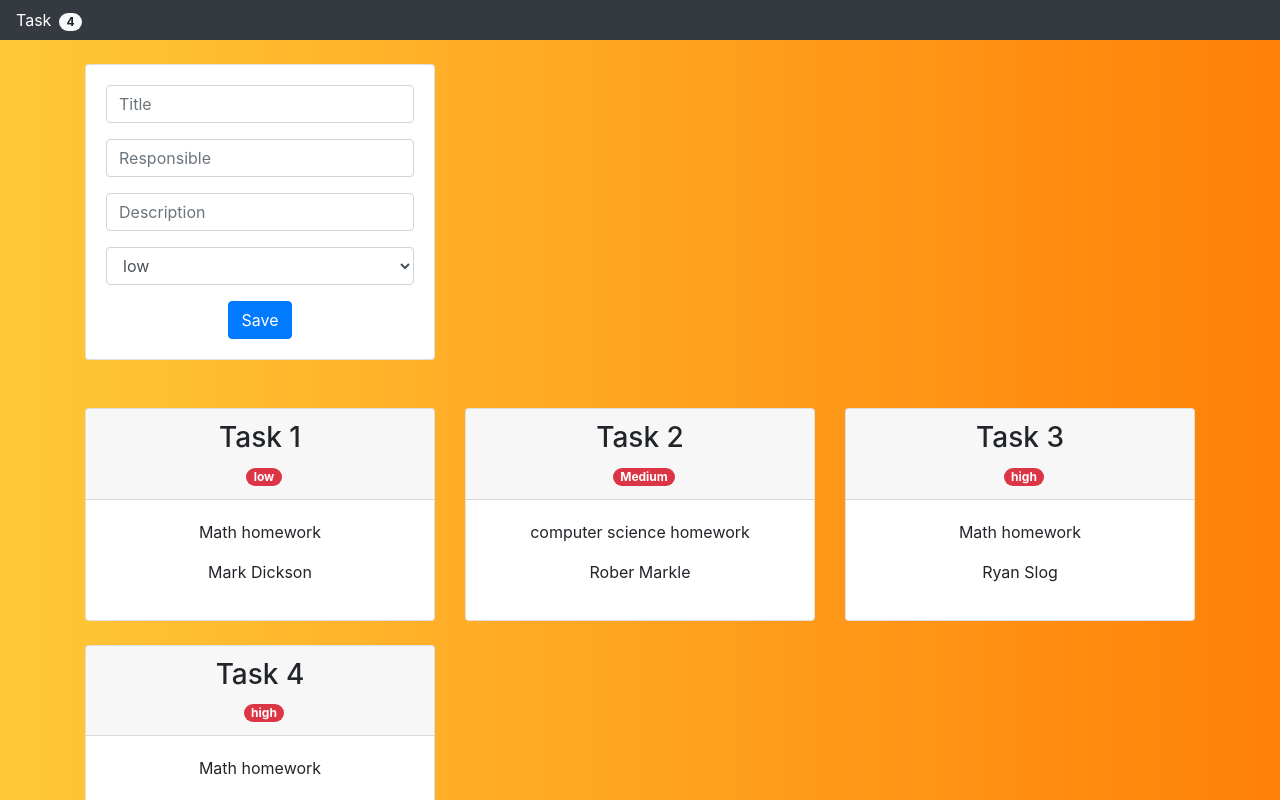
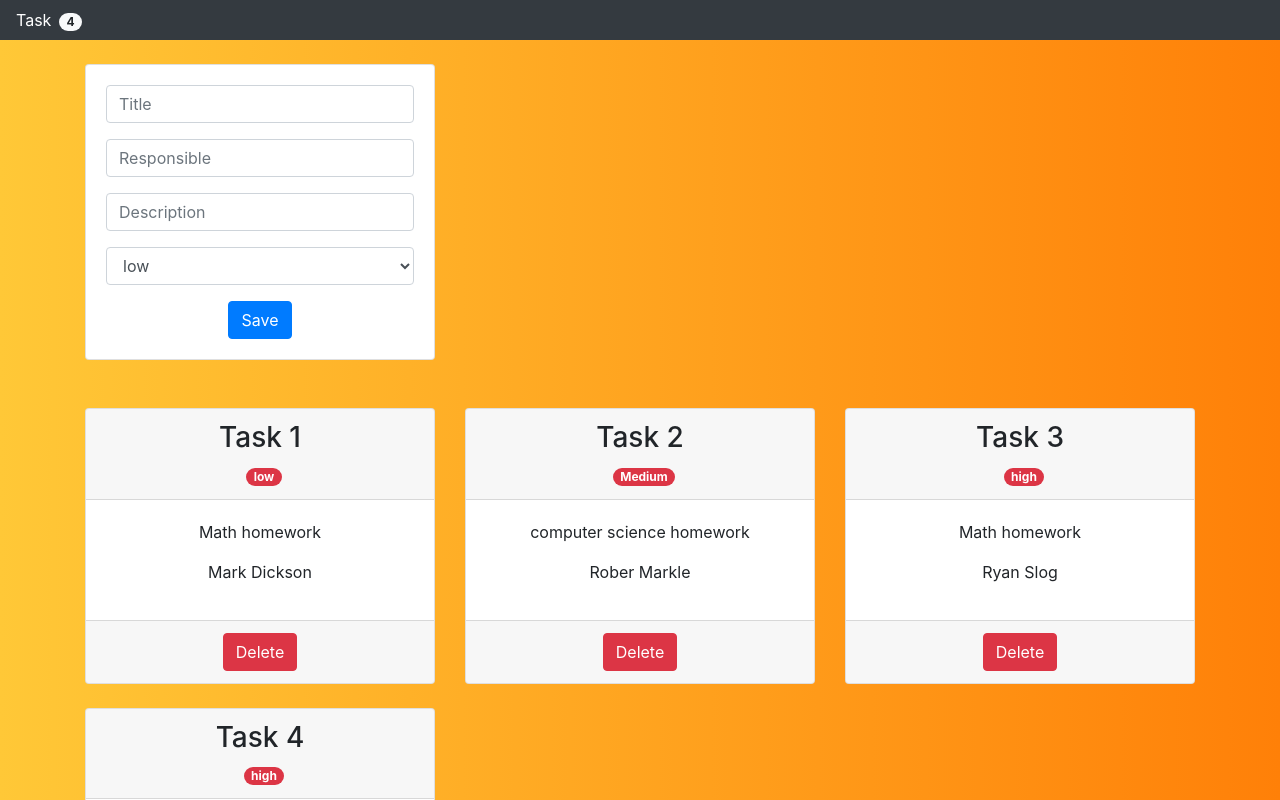
Before and after one commit to Melu-Zambrano28/React-Tutorial, a React (Create React App) app: page / in a window 1280 px wide. Shown: the top 800 px of the page. Built offline with nearby package versions, Linux system fonts and the light colour scheme.

Commit message:
Ejemplo terminado : Creacion y eliminacion de tareas usando estados y eventos en react

```diff
--- a/src/App.js
+++ b/src/App.js
@@ -7,21 +7,44 @@ import TodoForm from './components/TodoForm'
 
 console.log(task);
 class App extends Component {
-  constructor(){ // el metodo constructor viene ejecutador primero del render
+  constructor() { // el metodo constructor viene ejecutador primero del render
     super(); //hereda toda la funcionalidad de react
-    this.state ={
-      tareas : task
-    }
+    this.state = {
+      tareas: task
+    };
+    this.agregaTareas = this.agregaTareas.bind(this);
+
   }
 
+
+  agregaTareas(tareaParam) {
+    this.setState({
+      tareas: [...this.state.tareas, tareaParam] /**agrego las tareas que vendran desde el componente todoForm y actualizamos el stado de la aplicacion general */
+    });
+  }
+
+  removeTareas(index) {
+    if (window.confirm('Are you sure you want delete it?')) {
+      this.setState({
+        tareas: this.state.tareas.filter((tareas, i) => { /**metodo filter , recorre el array que pasas como parametro y te devuelve un array con los elementos que cumplen con la
+        condicion establecida */
+          return i !== index;
+        })
+
+      })
+    }
+    console.log(index);
+
+
+  }
 
   render() {
     //Primero de renderizar procesamos los datos
 
-   const tareasList =  this.state.tareas.map((tareas, i ) => { //por cada tarea va a retornar una carta ,
+    const tareasList = this.state.tareas.map((tareas, i) => { //por cada tarea va a retornar una carta , il return non è del render atencion!!, es de esta function
 
 
-      return(
+      return (
 
         <div className="col-md-4">
           <div className="card mt-4">
@@ -34,6 +57,14 @@ class App extends Component {
             <div className="card-body">
               <p>{tareas.description}</p>
               <p>{tareas.responsible}</p>
+            </div>
+
+            <div className="card-footer">
+              <button className="btn btn-danger"
+                onClick={this.removeTareas.bind(this, i)}>
+                Delete
+              </button>
+
             </div>
           </div>
 
@@ -60,14 +91,14 @@ class App extends Component {
         <div className="container">
           <div className="row mt-4">
             <div className="col-md-4 text-center">
-                      <TodoForm />
+              <TodoForm onAddTareas={this.agregaTareas /**metodo que actualiza el stado del componente app */} />
             </div>
           </div>
         </div>
 
         <div className="container">
           <div className="row mt-4">
-               {tareasList}
+            {tareasList /*este es como un componente que crea las cartas*/}
           </div>
 
         </div>
--- a/src/components/TodoForm.js
+++ b/src/components/TodoForm.js
@@ -35,6 +35,7 @@ class TodoForm extends Component{
 
   handleSubmitForm(e){
     e.preventDefault(); /*Evita que el formulario venga refreshato*/
+    this.props.onAddTareas (this.state); /*En el parametro definido en el componente que contiene el formulario agregamos el stado de nuestro componente*/
     console.log(this.state);
 
   }
```
Lines whose indentation alone changed are shown as unchanged.
